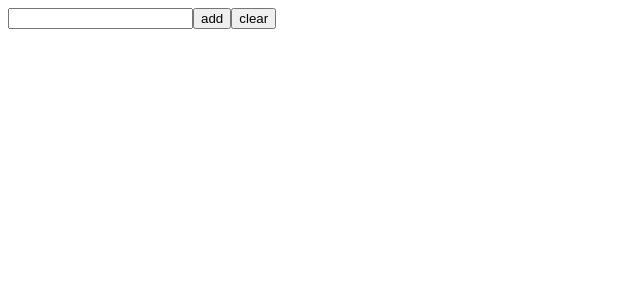
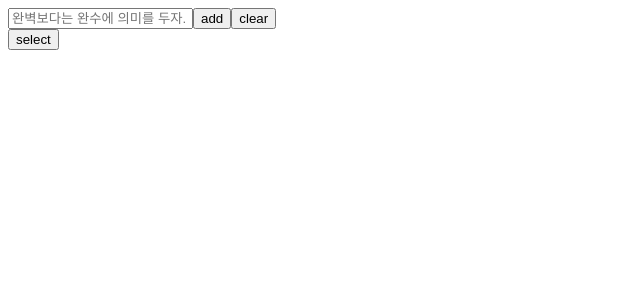
Before and after one commit to rvnkcode/check, a React (Create React App) app: page / in a window 1280 px wide. Shown: the top 300 px of the page, without its empty margins (0-640 px from the left). Built offline with nearby package versions, Linux system fonts and the light colour scheme; the HTML template or start-up script is replaced by a standard one.

Commit message:
D: delect selected items

```diff
--- a/src/App.tsx
+++ b/src/App.tsx
@@ -1,15 +1,16 @@
 import React, { useEffect, useState } from "react";
 import { Task } from "./lib/task";
-import TaskListItem from "./EachTaskItem";
+import TaskListItem from "./TaskListItem";
 
 export default function App() {
-  const [input, setInput] = useState<string>(``);
-
+  // ================================= read =================================
   const localList = localStorage.getItem("dumpList");
   const [list, setList] = useState<Task[]>(
     localList ? JSON.parse(localList) : []
   );
 
+  // ================================= create =================================
+  const [input, setInput] = useState<string>(``);
   const handleInput = (e: React.ChangeEvent<HTMLInputElement>) => {
     setInput(e.target.value);
   };
@@ -23,6 +24,7 @@ export default function App() {
     localStorage.setItem("dumpList", JSON.stringify(list));
   }, [list]);
 
+  // ================================= update =================================
   const [editTargetTaskId, setEditTargetTaskID] = useState<string>(``);
   const [editMode, setEditMode] = useState<boolean>(false);
 
@@ -50,18 +52,78 @@ export default function App() {
     toggleEditMode(editMode);
   };
 
+  // ================================= delete =================================
+  const [selectMode, setSelectMode] = useState<boolean>(false);
+  const selectedItems = new Set<string>();
+
+  const toggleSelectMode = (
+    selectMode: boolean,
+    selectedItems: Set<string>
+  ) => {
+    if (selectMode) {
+      setSelectMode(false);
+      selectedItems.clear();
+      console.log(selectedItems);
+    } else setSelectMode(true);
+  };
+
+  const handleSelectedItem = (selectedItems: Set<string>, id: string) => {
+    selectedItems.has(id) ? selectedItems.delete(id) : selectedItems.add(id);
+    console.log(selectedItems);
+  };
+
+  const deleteSelectedItemsFromList = (
+    list: Task[],
+    selectedItems: Set<string>
+  ) => {
+    let newList: Task[] = [...list];
+    selectedItems.forEach((id: string) => {
+      newList = newList.filter((task) => task.id !== id);
+    });
+    setList(newList);
+  };
+
+  // ================================ Generate ================================
   return (
     <main>
-      <input type="text" value={input} onChange={handleInput} />
+      <input
+        type="text"
+        value={input}
+        onChange={handleInput}
+        placeholder="완벽보다는 완수에 의미를 두자."
+      />
       <button type="button" onClick={() => addTaskToList(input, list)}>
         add
       </button>
       <button type="button" onClick={() => setList([])}>
         clear
       </button>
+      <br />
+      <button
+        type="button"
+        onClick={() => toggleSelectMode(selectMode, selectedItems)}
+      >
+        select
+      </button>
+      {selectMode && (
+        <button
+          type="button"
+          onClick={() => deleteSelectedItemsFromList(list, selectedItems)}
+        >
+          delete
+        </button>
+      )}
       <ul>
         {list.map((task: Task) => (
-          <li key={task.id} id={task.id}>
+          <li
+            key={task.id}
+            id={task.id}
+            onClick={
+              selectMode
+                ? () => handleSelectedItem(selectedItems, task.id)
+                : () => console.log(`not select mode`)
+            }
+          >
             <TaskListItem
               task={task}
               list={list}
--- a/src/EachTaskItem.tsx
+++ b/src/TaskListItem.tsx
@@ -38,12 +38,6 @@ export default function TaskListItem({
           onChange={handleUpdateInput}
           onBlur={() => editTask(updateInput, list, editTaskId, isEdit)}
         />
-        {/*         <button
-          type="button"
-          onClick={() => editTask(updateInput, list, editTaskId, isEdit)}
-        >
-          update
-        </button> */}
       </>
     );
   } else {
```
